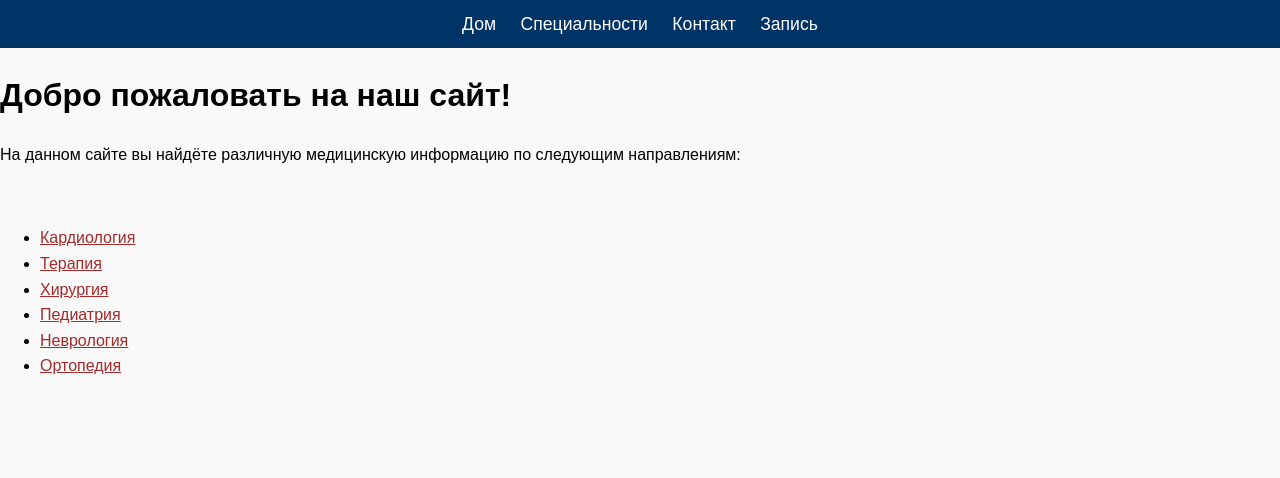
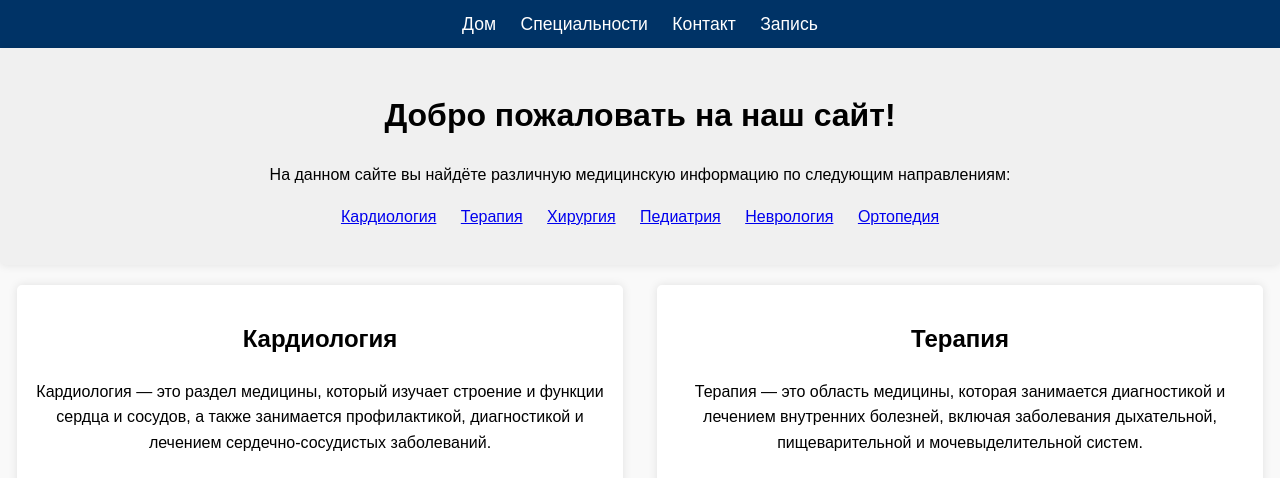
Before and after one commit to Imper4ik/medical_website, a Django app: page / in a window 1280 px wide. Shown: the top 478 px of the page. Before the commit the page ends 374 px from the top, so only its background shows below. Run offline with Django 5.2, Linux system fonts and the light colour scheme.

Commit message:
update home.html and css

```diff
--- a/cardiology/templates/cardiology/main_ills.html
+++ b/cardiology/templates/cardiology/main_ills.html
@@ -30,9 +30,9 @@
     <div class="content diseases-content">
         <h1>Заболевания сердца</h1>
         <ul class="diseases-list">
-            <li><a href="#">Инфаркт миокарда</a></li>
-            <li><a href="#">Аритмия</a></li>
-            <li><a href="#">Сердечная недостаточность</a></li>
+            <li><a href="{% url 'cardiology:infarct' %}">Инфаркт миокарда</a></li>
+            <li><a href="{% url 'cardiology:aritmic' %}">Аритмия</a></li>
+            <li><a href="{% url 'cardiology:heart_failure' %}">Сердечная недостаточность</a></li>
         </ul>
     </div>
 </div>
--- a/main/static/css/styles.css
+++ b/main/static/css/styles.css
@@ -56,3 +56,85 @@ body {
             padding: 20px 0;
             text-align: center;
         }
+        /* cardiology/static/css/main.css */
+
+/* main/static/css/home.css */
+
+/* Стили для главной страницы */
+.welcome-section {
+    text-align: center;
+    padding: 20px;
+    background-color: #f0f0f0;
+    border-radius: 5px;
+    box-shadow: 0 0 10px rgba(0, 0, 0, 0.1);
+    margin-bottom: 20px;
+}
+
+.specialties {
+    list-style-type: none;
+    padding: 0;
+    margin-top: 10px;
+}
+
+.specialties li {
+    display: inline;
+    margin-right: 20px;
+}
+
+.specialties li:last-child {
+    margin-right: 0;
+}
+
+.sections {
+    display: flex;
+    flex-wrap: wrap;
+    justify-content: space-around;
+}
+
+.section {
+    width: 45%;
+    margin-bottom: 20px;
+    padding: 15px;
+    background-color: #fff;
+    border-radius: 5px;
+    box-shadow: 0 0 10px rgba(0, 0, 0, 0.1);
+    text-align: center;
+}
+
+.section img {
+    max-width: 100%;
+    height: auto;
+    border-radius: 5px;
+    margin-top: 10px;
+}
+
+.news-section {
+    padding: 20px;
+    background-color: #f0f0f0;
+    border-radius: 5px;
+    box-shadow: 0 0 10px rgba(0, 0, 0, 0.1);
+    margin-top: 20px;
+}
+
+.news-section h2 {
+    text-align: center;
+}
+
+.news {
+    list-style: none;
+    padding: 0;
+}
+
+.news li {
+    margin: 10px 0;
+}
+
+.news li a {
+    text-decoration: none;
+    color: #003366;
+    font-weight: bold;
+}
+
+.news li a:hover {
+    text-decoration: underline;
+}
--- a/main/templates/main/home.html
+++ b/main/templates/main/home.html
@@ -6,17 +6,68 @@
 {% endblock %}
 
 {% block content %}
+    <link rel="stylesheet" type="text/css" href="{% static 'css/home.css' %}">
+
     <div class="welcome-section">
         <h1>Добро пожаловать на наш сайт!</h1>
         <p>На данном сайте вы найдёте различную медицинскую информацию по следующим направлениям:</p>
-        <br>
-        <ul>
-            <li><a href="{% url 'cardiology:cardiology' %} " style="color: brown">Кардиология</a></li>
-            <li><a href="{% url 'therapy:index' %}" style="color: brown">Терапия</a></li>
-            <li><a href="{% url 'surgery:index' %}" style="color: brown">Хирургия</a></li>
-            <li><a href="{% url 'pediatrics:index' %}" style="color: brown">Педиатрия</a></li>
-            <li><a href="{% url 'neurology:index' %}" style="color: brown">Неврология</a></li>
-            <li><a href="{% url 'orthopedics:index' %}" style="color: brown">Ортопедия</a></li>
+        <ul class="specialties">
+            <li><a href="{% url 'cardiology:cardiology' %}">Кардиология</a></li>
+            <li><a href="{% url 'therapy:index' %}">Терапия</a></li>
+            <li><a href="{% url 'surgery:index' %}">Хирургия</a></li>
+            <li><a href="{% url 'pediatrics:index' %}">Педиатрия</a></li>
+            <li><a href="{% url 'neurology:index' %}">Неврология</a></li>
+            <li><a href="{% url 'orthopedics:index' %}">Ортопедия</a></li>
+        </ul>
+    </div>
+
+    <div class="sections">
+        <div class="section">
+            <h2>Кардиология</h2>
+            <p>Кардиология — это раздел медицины, который изучает строение и функции сердца и сосудов, а также занимается профилактикой, диагностикой и лечением сердечно-сосудистых заболеваний.</p>
+            <img src="{% static 'images/cardiology.jpg' %}" alt="Кардиология">
+        </div>
+
+        <div class="section">
+            <h2>Терапия</h2>
+            <p>Терапия — это область медицины, которая занимается диагностикой и лечением внутренних болезней, включая заболевания дыхательной, пищеварительной и мочевыделительной систем.</p>
+            <img src="{% static 'images/therapy.jpg' %}" alt="Терапия">
+        </div>
+
+        <div class="section">
+            <h2>Хирургия</h2>
+            <p>Хирургия — это область медицины, которая занимается лечением заболеваний и травм путем оперативного вмешательства.</p>
+            <img src="{% static 'images/surgery.jpg' %}" alt="Хирургия">
+        </div>
+
+        <div class="section">
+            <h2>Педиатрия</h2>
+            <p>Педиатрия — это область медицины, которая занимается лечением и профилактикой заболеваний у детей.</p>
+            <img src="{% static 'images/pediatrics.jpg' %}" alt="Педиатрия">
+        </div>
+
+        <div class="section">
+            <h2>Неврология</h2>
+            <p>Неврология — это область медицины, которая изучает строение, функции и заболевания нервной системы.</p>
+            <img src="{% static 'images/neurology.jpg' %}" alt="Неврология">
+        </div>
+
+        <div class="section">
+            <h2>Ортопедия</h2>
+            <p>Ортопедия — это область медицины, которая занимается лечением заболеваний и повреждений опорно-двигательного аппарата.</p>
+            <img src="{% static 'images/orthopedics.jpg' %}" alt="Ортопедия">
+        </div>
+    </div>
+
+    <div class="news-section">
+        <h2>Актуальная информация</h2>
+        <ul class="news">
+            <li><a href="#">Новость 1: Последние достижения в кардиологии</a></li>
+            <li><a href="#">Новость 2: Новые методы лечения в терапии</a></li>
+            <li><a href="#">Новость 3: Современные хирургические технологии</a></li>
+            <li><a href="#">Новость 4: Вакцинация и педиатрия</a></li>
+            <li><a href="#">Новость 5: Исследования в области неврологии</a></li>
+            <li><a href="#">Новость 6: Реабилитация в ортопедии</a></li>
         </ul>
     </div>
 {% endblock %}
```
